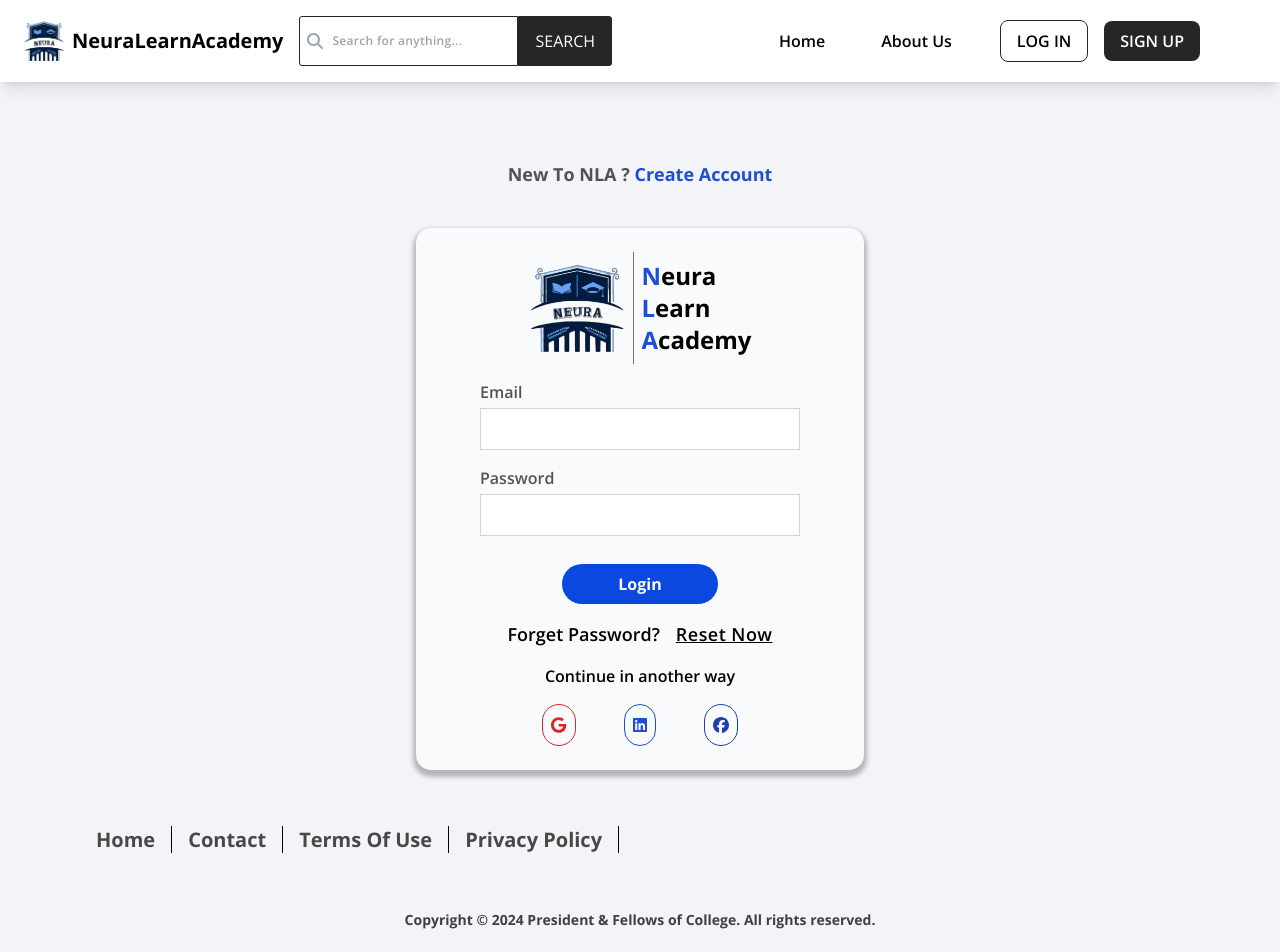
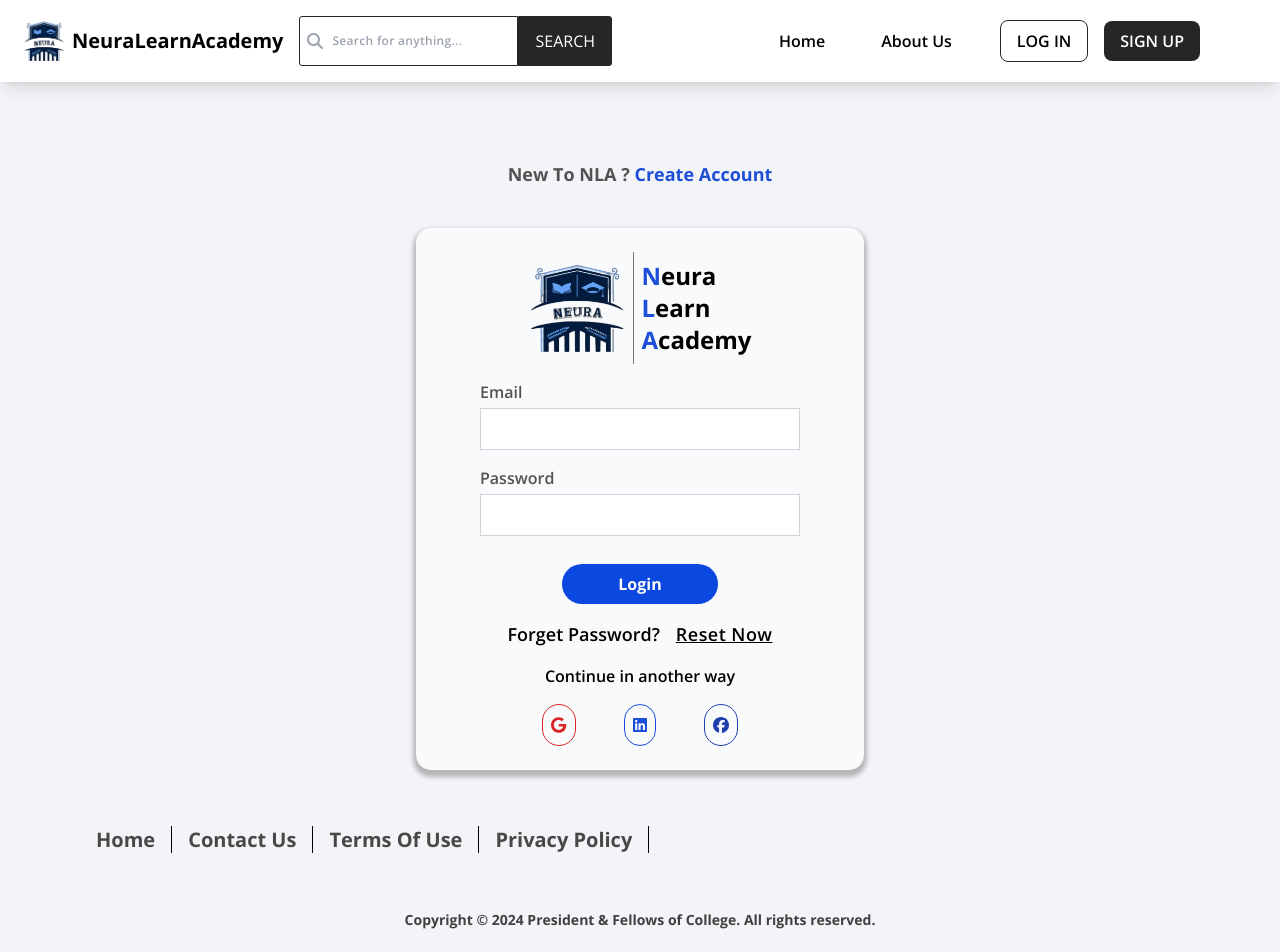
Before and after one commit to FrontEndDevo/NeuraLearnAcademy, a React (Vite) app: page /login in a window 1280 px wide. Shown: the top 952 px of the page. Built offline with nearby package versions, Linux system fonts and the light colour scheme.

Commit message:
Update CopyRights component to fix linksArray and improve code readability

```diff
--- a/src/components/Registration/CopyRights/CopyRights.jsx
+++ b/src/components/Registration/CopyRights/CopyRights.jsx
@@ -1,14 +1,14 @@
 import { Link } from "react-router-dom";
 
 const CopyRights = () => {
-  const linksArray = ["home", "contact", "terms of use", "privacy policy"];
+  const linksArray = ["home", "contact us", "terms of use", "privacy policy"];
 
   const rendredLinks = (
     <ul className="flex flex-wrap justify-center mx-2 md:ml-20 md:my-14 lg:w-1/2 md:justify-start ">
       {linksArray.map((link, index) => (
         <li key={index}>
           <Link
-            to={index == 0 ? "/" : link.toLowerCase().replace("", "-")}
+            to={index == 0 ? "/" : link.toLowerCase().replace(" ", "-")}
             className="px-2 text-sm font-bold capitalize duration-200 border-r border-black md:text-xl md:px-4 text-gray-color-500 hover:text-gray-color-700"
           >
             {link}
```
